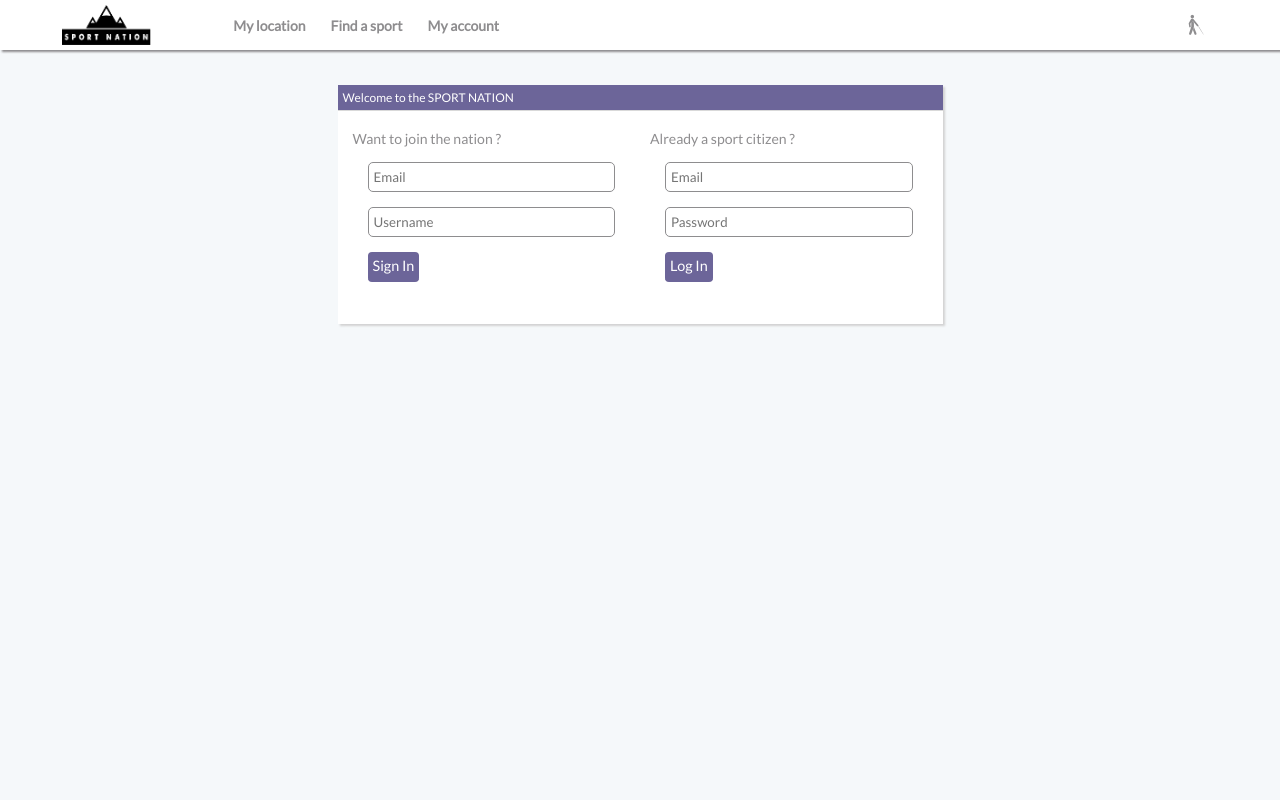
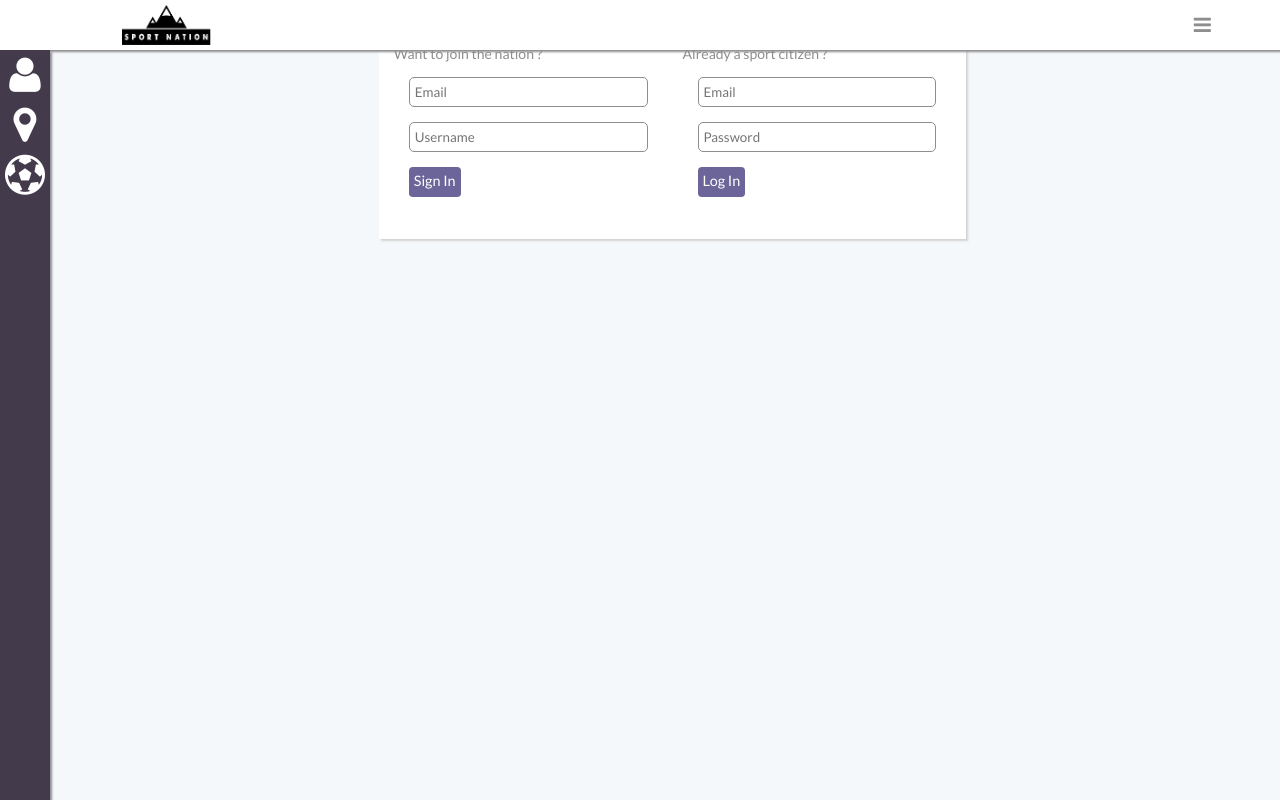
Before and after one commit to esgiprojetninja/ninja, a PHP site: page /user/preSub in a window 1280 px wide. Run offline with PHP 8.4, Linux system fonts and the light colour scheme; some libraries are stand-ins or nearby versions.

Commit message:
css on sidebar

```diff
--- a/public/css/global.css
+++ b/public/css/global.css
@@ -10,6 +10,7 @@ danger: #B84D61
 **************/
 
 @import "./font-awesome.css";
+@import "./sidebar.css";
 @import "./form.css";
 
 @font-face {
@@ -89,6 +90,9 @@ header {
     margin-bottom: 20px;
     height: 50px;
     box-shadow: 2px 2px 2px #8E8D8F;
+    width: 100%;
+    position: fixed;
+    top: 0px;
 }
 
 header .app-logo {
@@ -201,5 +205,5 @@ header .icon .text {
 ***********************/
 
 .app-content {
-    padding: 15px;
+    display: flex;
 }
--- a/public/css/grid.css
+++ b/public/css/grid.css
@@ -9,12 +9,15 @@ body{
 }
 
 .grid-container{
-    width:100%;
+    width: calc(100% - 65px);
+    margin-left: 65px;
 }
 
 .grid-container *{
     box-sizing:border-box;
 }
+
+
 
 .row:before,
 .row:after{
--- /dev/null
+++ b/public/css/sidebar.css
@@ -0,0 +1,29 @@
+.app-content .sidebar {
+    background-color: #433A4B;
+    box-shadow: 2px 2px 2px #8E8D8F;
+    height: calc(100vh - 50px);
+    width: 50px;
+    position: fixed;
+    top: 50px;
+}
+
+.app-content .sidebar .items {
+    display: flex;
+    flex-direction: column;
+}
+
+.app-content .sidebar .items .item {
+    display: block;
+    width: 50px;
+    height: 50px;
+    color: #FFFFFF;
+    font-size: 40px;
+    text-align: center;
+    transition-property: all;
+    transition-duration: 0.3s;
+}
+
+.app-content .sidebar .items .item:hover {
+    color: #433A4B;
+    background-color: #FFFFFF;
+}
--- a/views/template.php
+++ b/views/template.php
@@ -20,7 +20,7 @@
                     <img src="/public/img/logo_SNWW_light.png" alt="Play Now" class="app-logo" height="80px">
                 </div>
                 <div class="col-sm-9">
-                    <a href="#" class="icon">
+                    <!-- <a href="#" class="icon">
                         <span class="icon-location"></span>
                         <span class="text">My location</span>
                     </a>
@@ -31,11 +31,11 @@
                     <a class="icon" href="#">
                         <span class="icon-user"></span>
                         <span class="text">My account</span>
-                    </a>
+                    </a> -->
                 </div>
                 <div class="col-sm-1">
                     <div class="dropdown icon">
-                        <span class="icon-menu fa fa-blind"></span>
+                        <span class="icon-menu fa fa-bars"></span>
                         <ul class="dropdown-menu right">
                             <li><a href="#">Settings</a></li>
                             <li><a href="#">Help</a></li>
@@ -46,12 +46,29 @@
             </div>
         </div>
     </header>
-    <div class="grid-container">
-        <div class="app-content">
+    <div class="app-content">
+        <div class="sidebar">
+            <div class="items-up items">
+                <a href="#" class="item">
+                    <span class="fa fa-user"></span>
+                </a>
+                <a href="#" class="item">
+                    <span class="fa fa-map-marker"></span>
+                </a>
+                <a href="#" class="item">
+                    <span class="fa fa-futbol-o"></span>
+                </a>
+            </div>
+            <div class="items-down items">
 
-            <?php include $this->view; ?>
+            </div>
         </div>
-    </div> <!-- END GRID CONTAINER -->
+        <div class="grid-container">
+            <div class="grid-content">
+                <?php include $this->view; ?>
+            </div>
+        </div> <!-- END GRID CONTAINER -->
+    </div>
 </div>
 
 </body>
```
